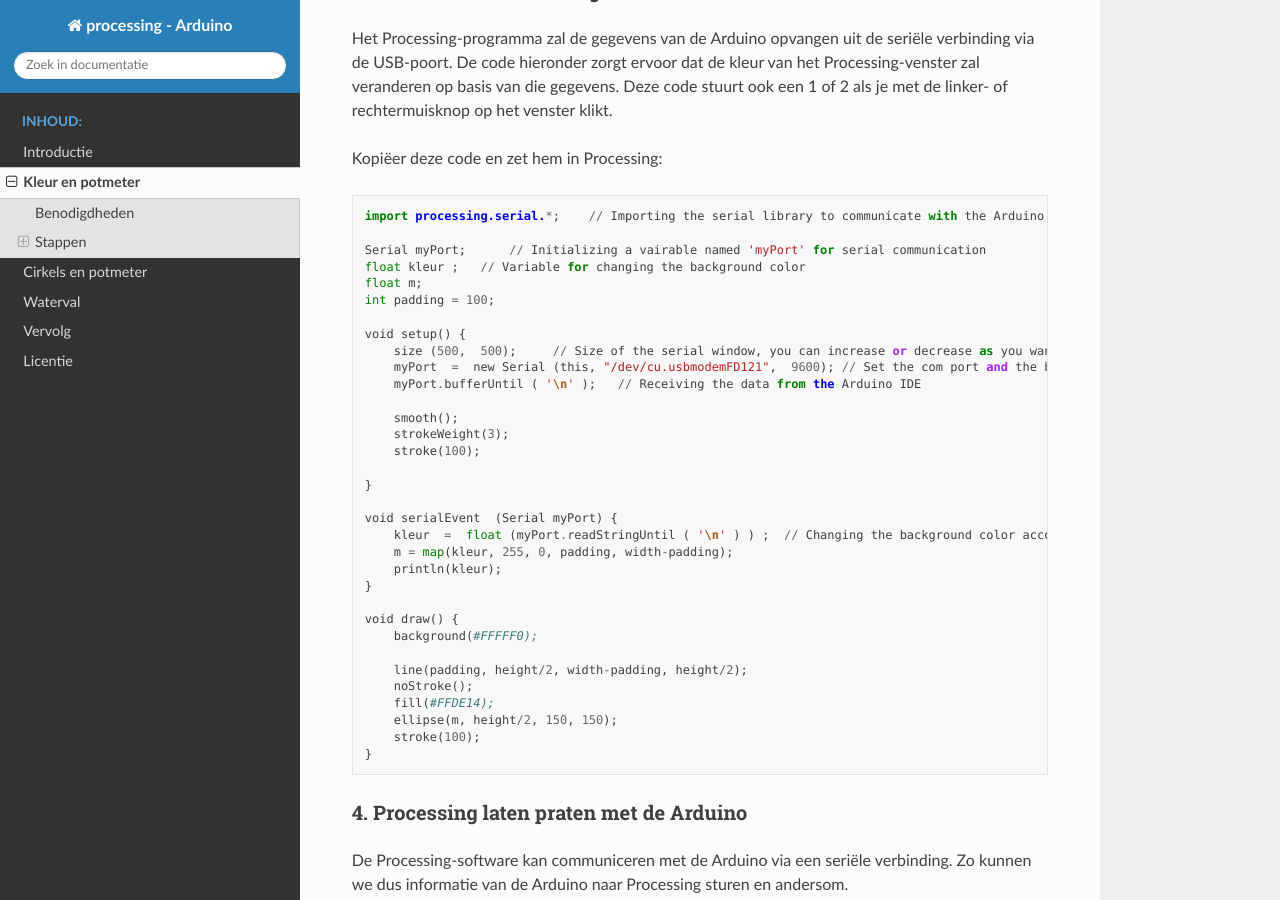
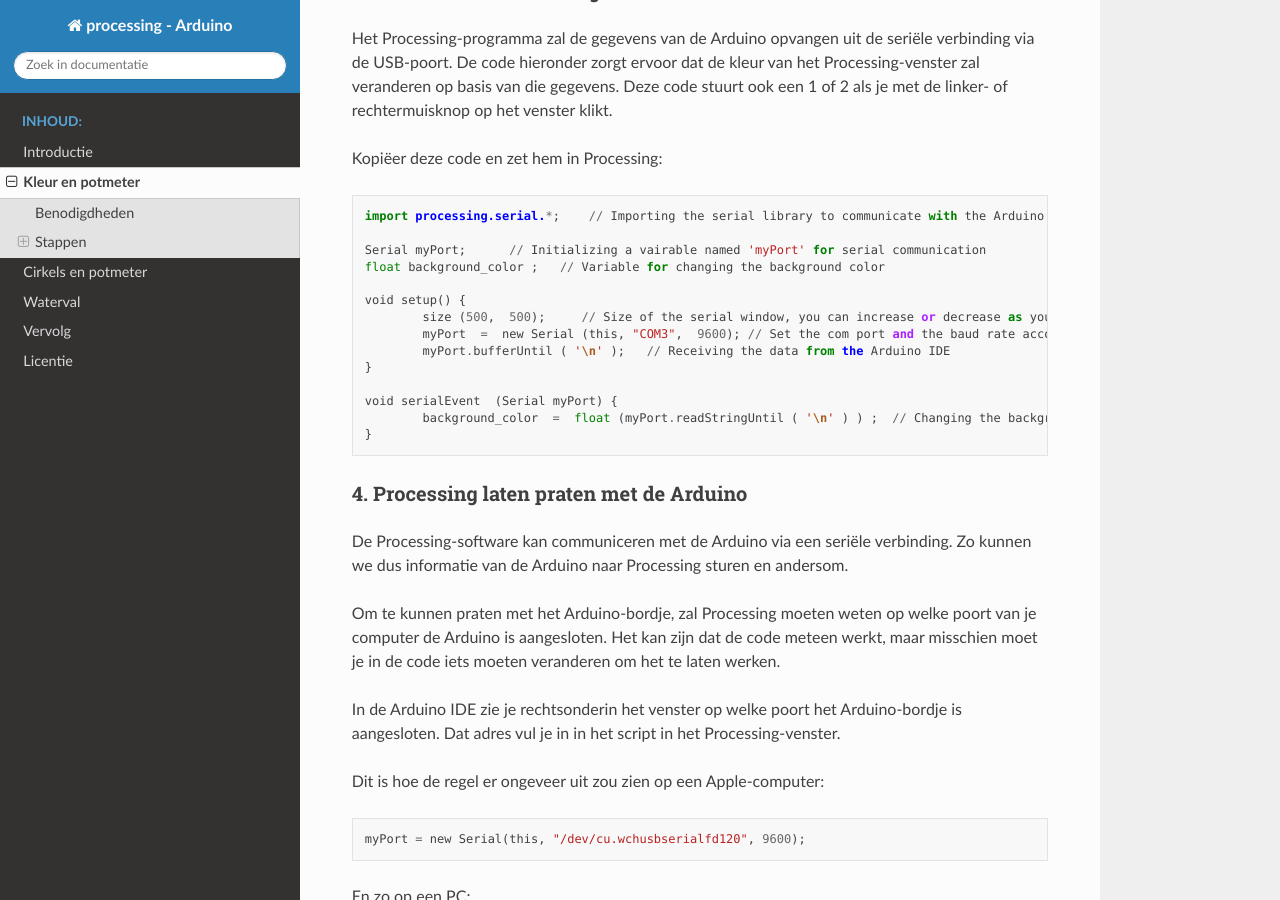
Before and after one commit to twisst/processing-met-arduino, a Sphinx documentation site: the page built from source/kleurenpotmeter.rst, in a window 1280 px wide and 900 px high, scrolled down 4128 px. Built offline with Sphinx 7.4.7 and the Read the Docs theme 2.0.0, drawn with Linux system fonts in a browser that asks for light colours.

Commit message:
Last minute aanpassingen.

```diff
--- a/source/kleurenpotmeter.rst
+++ b/source/kleurenpotmeter.rst
@@ -106,39 +106,20 @@ Deze code stuurt ook een 1 of 2 als je met de linker- of rechtermuisknop op het
 
 Kopiëer deze code en zet hem in Processing::
 
-    import processing.serial.*;    // Importing the serial library to communicate with the Arduino
+	import processing.serial.*;    // Importing the serial library to communicate with the Arduino
 
-    Serial myPort;      // Initializing a vairable named 'myPort' for serial communication
-    float kleur ;   // Variable for changing the background color
-    float m;
-    int padding = 100;
+	Serial myPort;      // Initializing a vairable named 'myPort' for serial communication
+	float background_color ;   // Variable for changing the background color
 
-    void setup() {
-        size (500,  500);     // Size of the serial window, you can increase or decrease as you want
-        myPort  =  new Serial (this, "/dev/cu.usbmodemFD121",  9600); // Set the com port and the baud rate according to the Arduino IDE
-        myPort.bufferUntil ( '\n' );   // Receiving the data from the Arduino IDE
+	void setup() {
+		size (500,  500);     // Size of the serial window, you can increase or decrease as you want
+		myPort  =  new Serial (this, "COM3",  9600); // Set the com port and the baud rate according to the Arduino IDE
+		myPort.bufferUntil ( '\n' );   // Receiving the data from the Arduino IDE
+	}
 
-        smooth();
-        strokeWeight(3);
-        stroke(100);
-
-    }
-
-    void serialEvent  (Serial myPort) {
-        kleur  =  float (myPort.readStringUntil ( '\n' ) ) ;  // Changing the background color according to received data
-        m = map(kleur, 255, 0, padding, width-padding);
-        println(kleur);
-    }
-
-    void draw() {
-        background(#FFFFF0);
-
-        line(padding, height/2, width-padding, height/2);
-        noStroke();
-        fill(#FFDE14);
-        ellipse(m, height/2, 150, 150);
-        stroke(100);
-    }
+	void serialEvent  (Serial myPort) {
+		background_color  =  float (myPort.readStringUntil ( '\n' ) ) ;  // Changing the background color according to received data
+	}
 
 4. Processing laten praten met de Arduino
 ~~~~~~~~~~~~~~~~~~~~~~~~~~~~~~~~~~~~~~~~~
```
Also changed, not shown: source/cirkelsenpotmeter.rst (+29 -27 lines).
